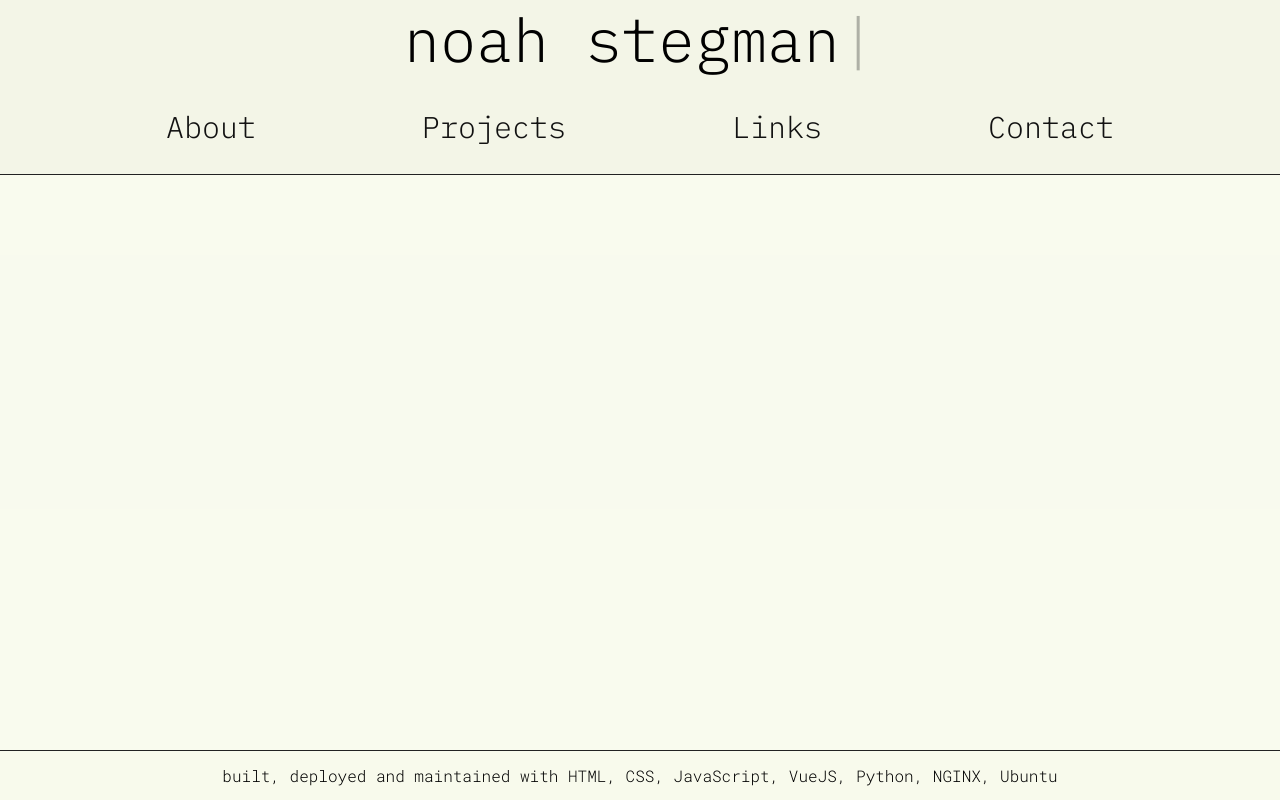
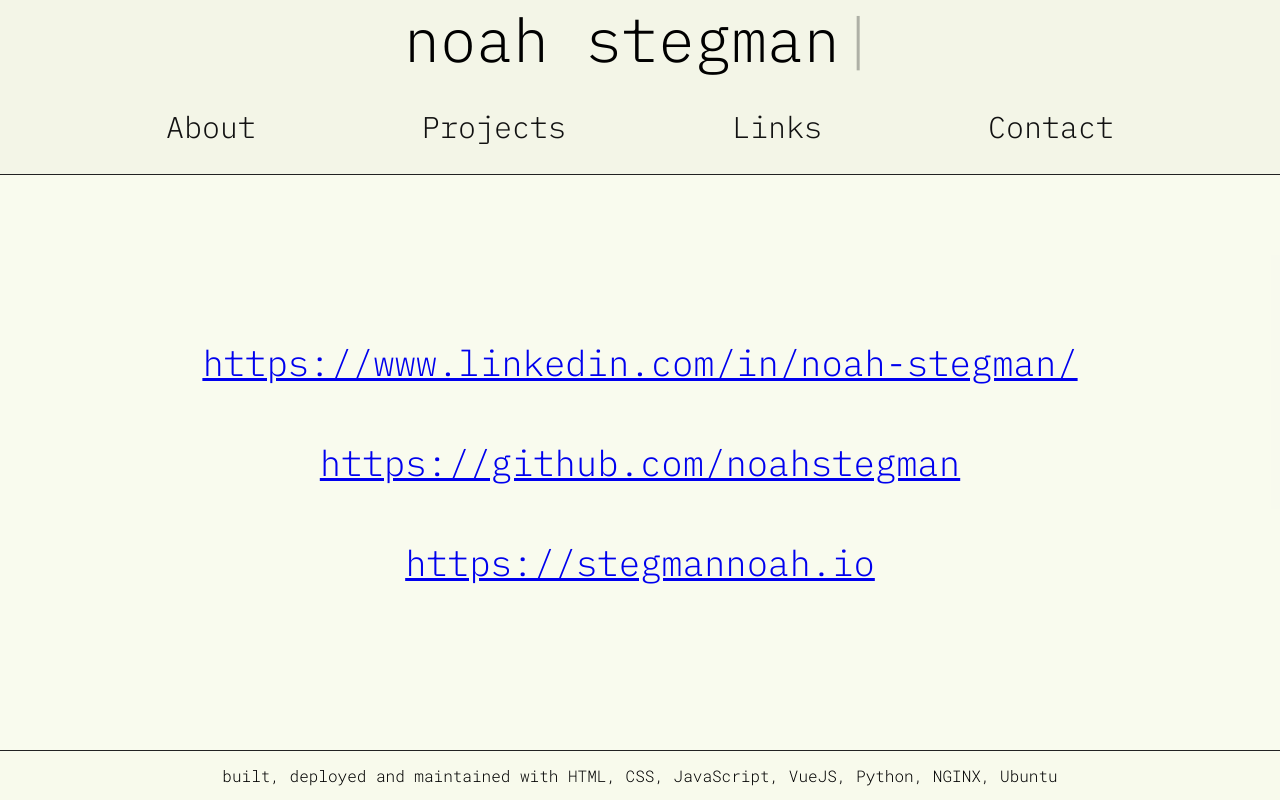
Before and after one commit to noahstegman/Portfolio-Vue, a Vue app in the folder portfolio/: page /links in a window 1280 px wide. Built offline with nearby package versions, Linux system fonts and the light colour scheme.

Commit message:
views and links updates

```diff
--- /dev/null
+++ b/portfolio/src/data/links.json
@@ -0,0 +1,5 @@
+{
+    "LinkedIn":"https://www.linkedin.com/in/noah-stegman/",
+    "GitHub": "https://github.com/noahstegman",
+    "Website": "https://stegmannoah.io"
+}
--- a/portfolio/src/views/LinksView.vue
+++ b/portfolio/src/views/LinksView.vue
@@ -2,12 +2,59 @@
 
 import navView from '../components/nav.vue';
 import footerView from '../components/footer.vue'
+import links from '../data/links.json'
 
 </script>
 
 <template>
     <navView :notHome="true"/>
     <div class="link-wrapper">
+        <div class="links-wrapper">
+            <div v-for="url, site in links" class="links">
+                <span class="sitename">{{ site }}</span>
+                <a :href="url"><span>{{ url }}</span></a>
+            </div>
+        </div>
     </div>
     <footerView />
 </template>
+
+<style scoped>
+
+.links-wrapper{
+    height: 100%;
+    width: 100%;
+    display: flex;
+    flex-direction: column;
+    justify-content: center;
+    align-items: center;
+}
+.links{
+    display: flex;
+    align-items: center;
+    justify-content: space-between;
+    width: 100vw;
+    font-family: 'IBM Plex Mono', monospace;
+    font-weight: 300;
+    font-size: calc(2vw + 10px);
+    height: 100px;
+    overflow: hidden;
+    white-space: nowrap;
+    text-overflow: ellipsis;
+}
+
+@media screen and (max-width: 1700px) {
+    .sitename{
+        display: none;
+    }
+    .links{
+        justify-content: center;
+    }
+}
+span{
+
+    padding-left: 50px;
+    padding-right: 50px;
+}
+
+</style>
```
